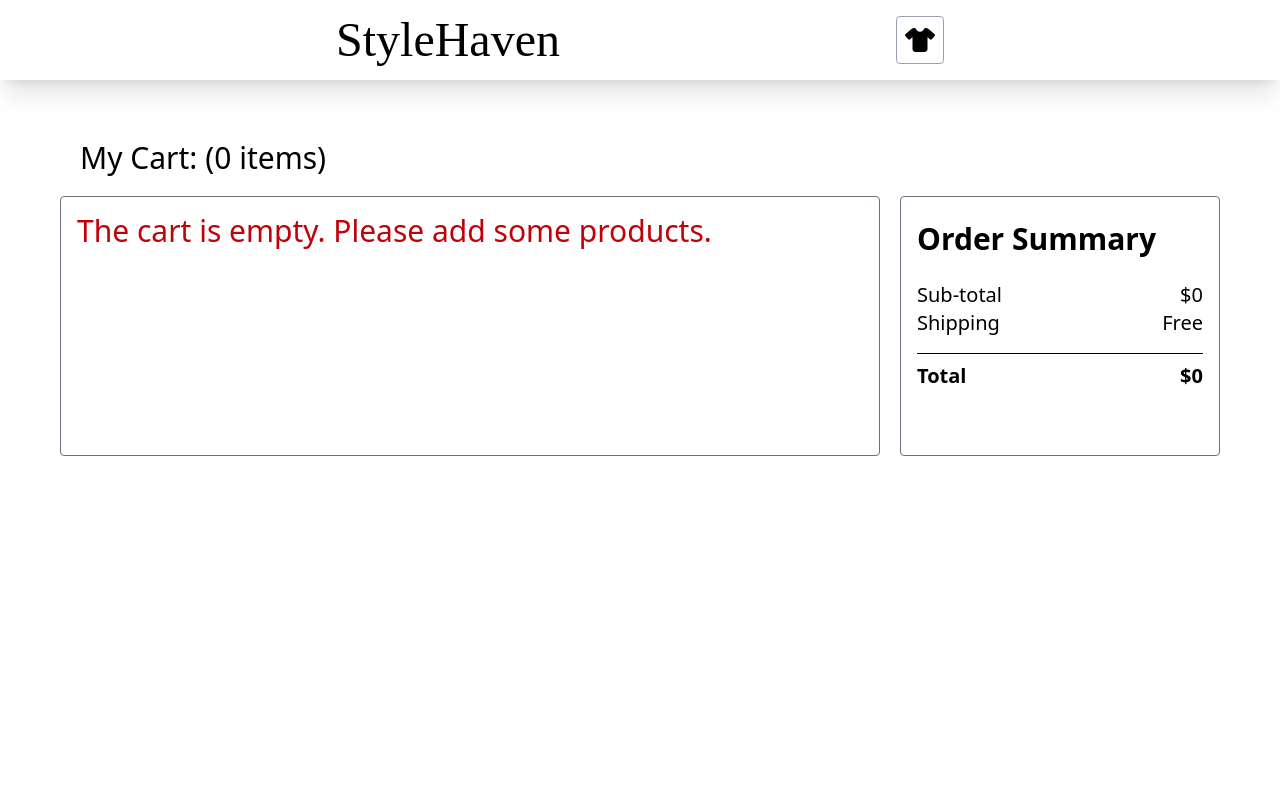
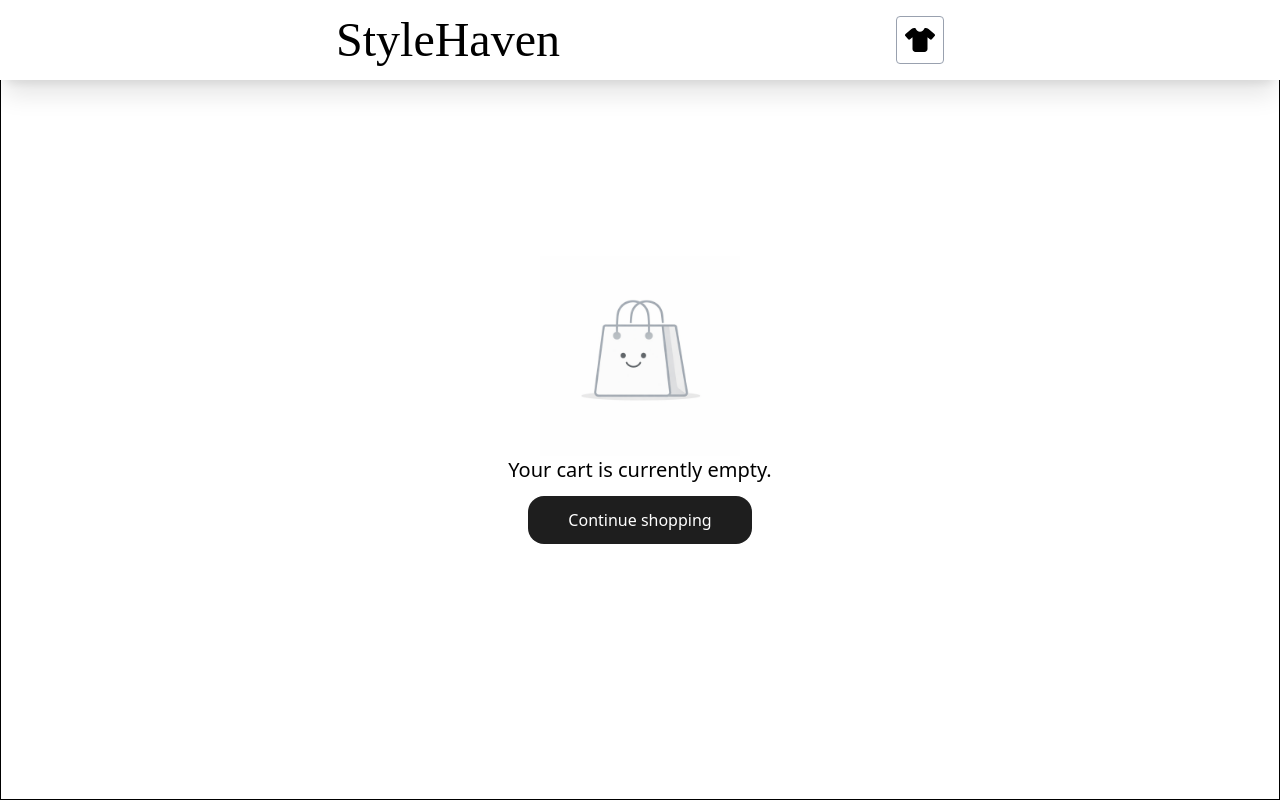
Before and after one commit to Harsimrankaur2004/StyleHaven, a React (Vite) app: page /cart in a window 1280 px wide. Built offline with nearby package versions, Linux system fonts and the light colour scheme; a web font is replaced by a local one.

Commit message:
Rename and design the EmptyCart.jsx and changed the position of some components, modify orderPlaceButton

```diff
--- a/src/components/CartCount.jsx
+++ b/src/components/CartCount.jsx
@@ -6,14 +6,16 @@ const CartCount = () => {
   const { cartQuantity } = useCart();
   const navigate = useNavigate();
   return (
-    <div className="relative flex items-center">
-      <nav
-        className="cursor-pointer  hover:text-gray-500"
-        onClick={() => navigate("/cart")}
-      >
+    <div
+      onClick={() => navigate("/cart")}
+      className="relative flex items-center cursor-pointer "
+    >
+      <nav className="hover:text-gray-500">
         <FaCartShopping fontSize={30} />
       </nav>
-      <div className="absolute h-5 w-5 flex justify-center items-center top-2 -right-1 rounded-full text-white bg-red-600">{cartQuantity}</div>
+      <div className="absolute h-5 w-5 flex justify-center items-center top-2 -right-1 rounded-full text-white bg-red-600">
+        {cartQuantity}
+      </div>
     </div>
   );
 };
--- a/src/pages/Cart/CancelOrderButton.jsx
+++ b/src/pages/Cart/CancelOrderButton.jsx
@@ -1,11 +1,11 @@
 import { useCart } from "./CartContext";
 
 const CancleOrderButton = () => {
-  const { cancelOrderBtnHidden, cancelOrderBtn } = useCart();
+  const { cancelOrderBtn } = useCart();
   return (
     <button
       onClick={() => cancelOrderBtn()}
-      className={` ${cancelOrderBtnHidden ? "hidden" : "block"} bg-red-500 py-3 px-6 rounded-2xl text-white hover:opacity-65 active:opacity-40 cursor-pointer`}
+      className="bg-red-500 py-3 px-15 rounded-2xl text-base text-white hover:opacity-65 active:opacity-40 cursor-pointer mr-3 mt-3"
     >
       Cancel Order
     </button>
--- a/src/pages/Cart/CartContext.jsx
+++ b/src/pages/Cart/CartContext.jsx
@@ -72,7 +72,9 @@ export const CartProvider = ({ children }) => {
     if (cartEmpty) return;
     setOrderPlace(true);
     setHideRemoveBtn(true);
-    setCancelOrderBtnHidden(false);
+    setTimeout(() => {
+      setCancelOrderBtnHidden(false)
+    }, 2000)
   };
 
   const cancelOrderBtn = () => {
@@ -81,6 +83,7 @@ export const CartProvider = ({ children }) => {
     setCartEmpty(true);
     setCancelOrderBtnHidden(true);
     setOrderBtnHidden(true);
+    setHideRemoveBtn(false)
   };
   return (
     <CartContext.Provider
--- a/src/pages/Cart/CartItem.jsx
+++ b/src/pages/Cart/CartItem.jsx
@@ -9,15 +9,15 @@ const CartItem = () => {
     <div className="md:p-4 p-2 sm:p-3">
       {cart.map((item) => (
         <div key={item.id} className="flex mb-3">
-          <div className="w-45 h-42 border border-gray-500 p-1 rounded">
+          <div className="sm:w-45 h-45 w-30 max-[391px]:h-40 max-[346px]:w-23 border border-gray-500 p-1 rounded">
             <img
               className="w-full h-full object-contain"
               src={item.img}
               alt="product image"
             />
           </div>
-          <div className="ml-3">
-            <div className="font-bold min-[850px]:text-xl ">{item.title}</div>
+          <div className="ml-3 flex-1">
+            <div className="font-bold sm:text-xl line-clamp-1">{item.title}</div>
             <div className="mb-2 lg:mb-5">Color: {item.color}</div>
             <div className="xl:hidden">${item.newPrice}</div>
             <QuantitySelector id={item.id} />
--- a/src/pages/Cart/CartItems.jsx
+++ b/src/pages/Cart/CartItems.jsx
@@ -1,12 +1,9 @@
 import CartItem from "./CartItem";
-import EmptyCartMessage from "./EmptyCartMessage";
-import { useCart } from "./CartContext";
 
 const CartItems = () => {
-  const { cartEmpty } = useCart();
   return (
     <div className="p-4 border flex-1 border-gray-500 rounded">
-      {cartEmpty ? <EmptyCartMessage /> : <CartItem />}
+      <CartItem />
     </div>
   );
 };
--- a/src/pages/Cart/CartPage.jsx
+++ b/src/pages/Cart/CartPage.jsx
@@ -1,23 +1,29 @@
-import CancelOrderButton from "./CancelOrderButton";
 import CartHeader from "./CartHeader";
 import CartItems from "./CartItems";
 import CartTitle from "./CartTitle";
 import OrderSumary from "./OrderSumary";
+import { useCart } from "./CartContext";
+import EmptyCart from "./EmptyCart";
 
 const Cart = () => {
+  const { cartEmpty } = useCart();
   return (
     <div className="max-w-400 m-auto">
       <CartHeader />
-      <div className="flex flex-col mt-25 lg:p-10">
-        <div className="flex justify-between">
-          <CartTitle />
-          <CancelOrderButton />
-        </div>
+      {
+        cartEmpty ? <EmptyCart /> : <div className="flex flex-col mt-25 lg:p-10">
+        <CartTitle />
+
         <div className="flex justify-center rounded p-5 flex-wrap w-full gap-5">
           <CartItems />
-          <OrderSumary />
+          <div className="flex flex-col gap-2">
+            <OrderSumary />
+
+          </div>
         </div>
       </div>
+      }
+
     </div>
   );
 };
--- a/src/pages/Cart/CartTitle.jsx
+++ b/src/pages/Cart/CartTitle.jsx
@@ -2,7 +2,7 @@ import { useCart } from "./CartContext";
 
 const CartTitle = () => {
   const { cartQuantity } = useCart();
-  return <div className={`ml-10 text-3xl`}>My Cart: ({cartQuantity} items)</div>;
+  return <div className={`ml-10 text-xl sm:text-3xl`}>My Cart: ({cartQuantity} items)</div>;
 };
 
 export default CartTitle;
--- /dev/null
+++ b/src/pages/Cart/EmptyCart.jsx
@@ -0,0 +1,18 @@
+import { useNavigate } from "react-router-dom";
+import bagCart from "../../assets/cart-bag.png"
+
+const EmptyCart = () => {
+  const navigate = useNavigate()
+  return (
+    <div className="flex flex-col justify-center items-center border h-screen">
+      <div className="w-50 h-50">
+
+      <img src={bagCart} alt="" />
+      </div>
+      <div className="text-xl">Your cart is currently empty.</div>
+      <button onClick={() => navigate("/products")} className="bg-[#1e1e1e] text-white py-3 px-10 rounded-2xl mt-3 hover:opacity-65 active:opacity-40 cursor-pointer">Continue shopping</button>
+    </div>
+  );
+};
+
+export default EmptyCart;
--- a/src/pages/Cart/EmptyCartMessage.jsx
+++ /dev/null
@@ -1,9 +0,0 @@
-const EmptyCartMessage = () => {
-  return (
-    <div className="text-3xl text-red-700">
-      The cart is empty. Please add some products.
-    </div>
-  );
-};
-
-export default EmptyCartMessage;
--- a/src/pages/Cart/OrderSumary.jsx
+++ b/src/pages/Cart/OrderSumary.jsx
@@ -1,10 +1,16 @@
+import CancleOrderButton from "./CancelOrderButton";
 import { useCart } from "./CartContext";
 
 const OrderSumary = () => {
-  const { totalPrice, orderPlace, orderPlaceButton, orderBtnHidden } = useCart();
+  const { totalPrice, orderPlace, orderPlaceButton, orderBtnHidden, cancelOrderBtnHidden } = useCart();
+
+  const handleClick = () => {
+    orderPlaceButton();
+
+  }
 
   return (
-    <div className="px-4 py-3 border border-t h-65 w-80 rounded border-gray-500 text-xl">
+    <div className="px-4 py-3 border border-t h-65 w-80 max-[340px]:w-75 rounded border-gray-500 text-xl">
       <h1 className="text-3xl font-bold pb-3 my-3">Order Summary</h1>
       <div className="flex justify-between">
         <span>Sub-total</span>
@@ -21,12 +27,15 @@ const OrderSumary = () => {
         <span>${totalPrice()}</span>
       </div>
       <div className="text-center">
-        <button
-          onClick={() => orderPlaceButton()}
+        {
+          cancelOrderBtnHidden ?  <button
+          onClick={handleClick}
           className={`bg-[#1e1e1e] text-white py-3 text-base px-15 rounded-2xl mt-3 hover:opacity-65 active:opacity-40 cursor-pointer ${orderPlace ? "pointer-events-none" : ""} ${orderBtnHidden ? "hidden" : ""}`}
         >
           {orderPlace ? "Order Placed" : "Place Order"}
-        </button>
+        </button> : <CancleOrderButton />
+        }
+
       </div>
     </div>
   );
```
Also changed, not shown: src/assets/cart-bag.png (added).
